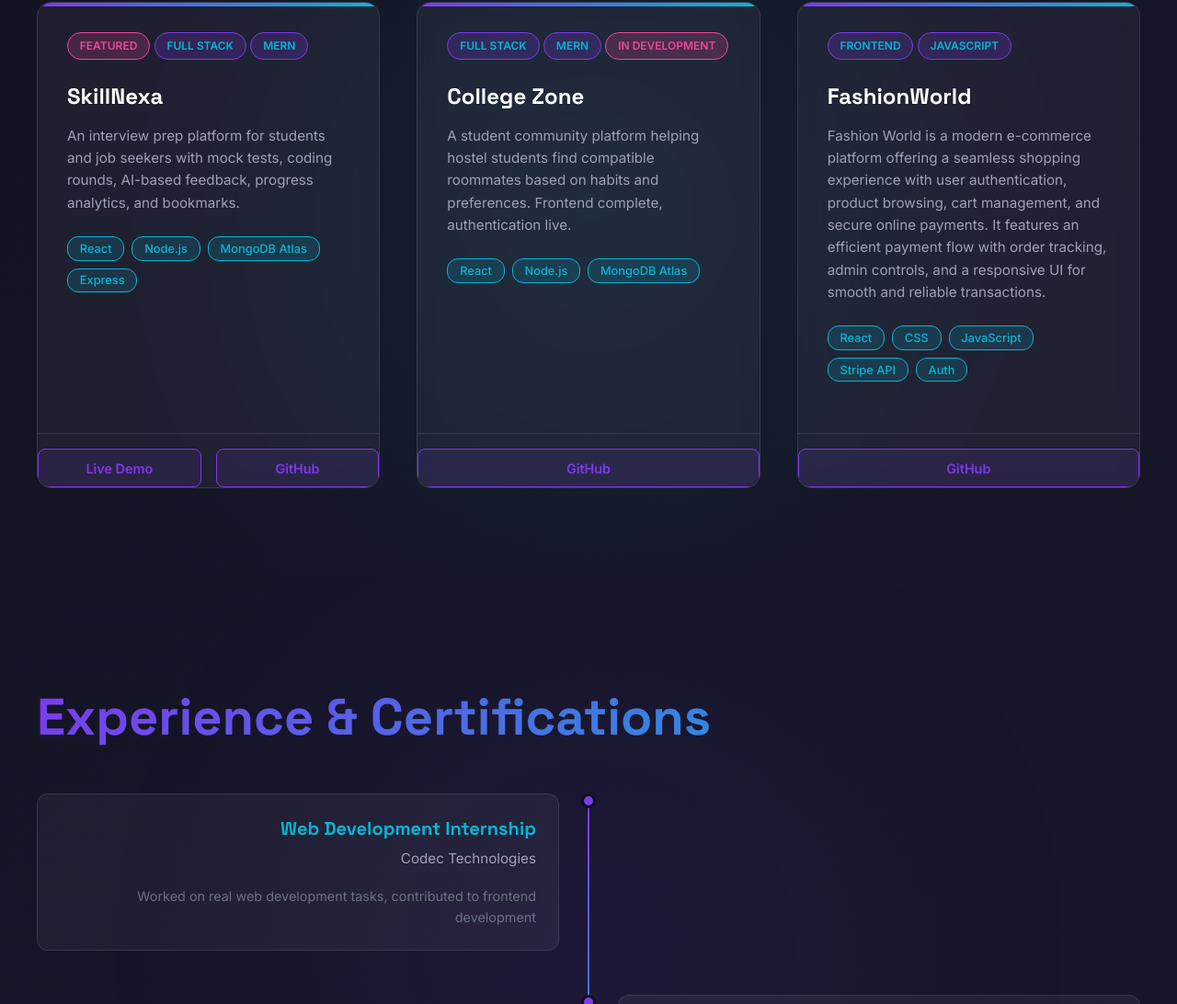
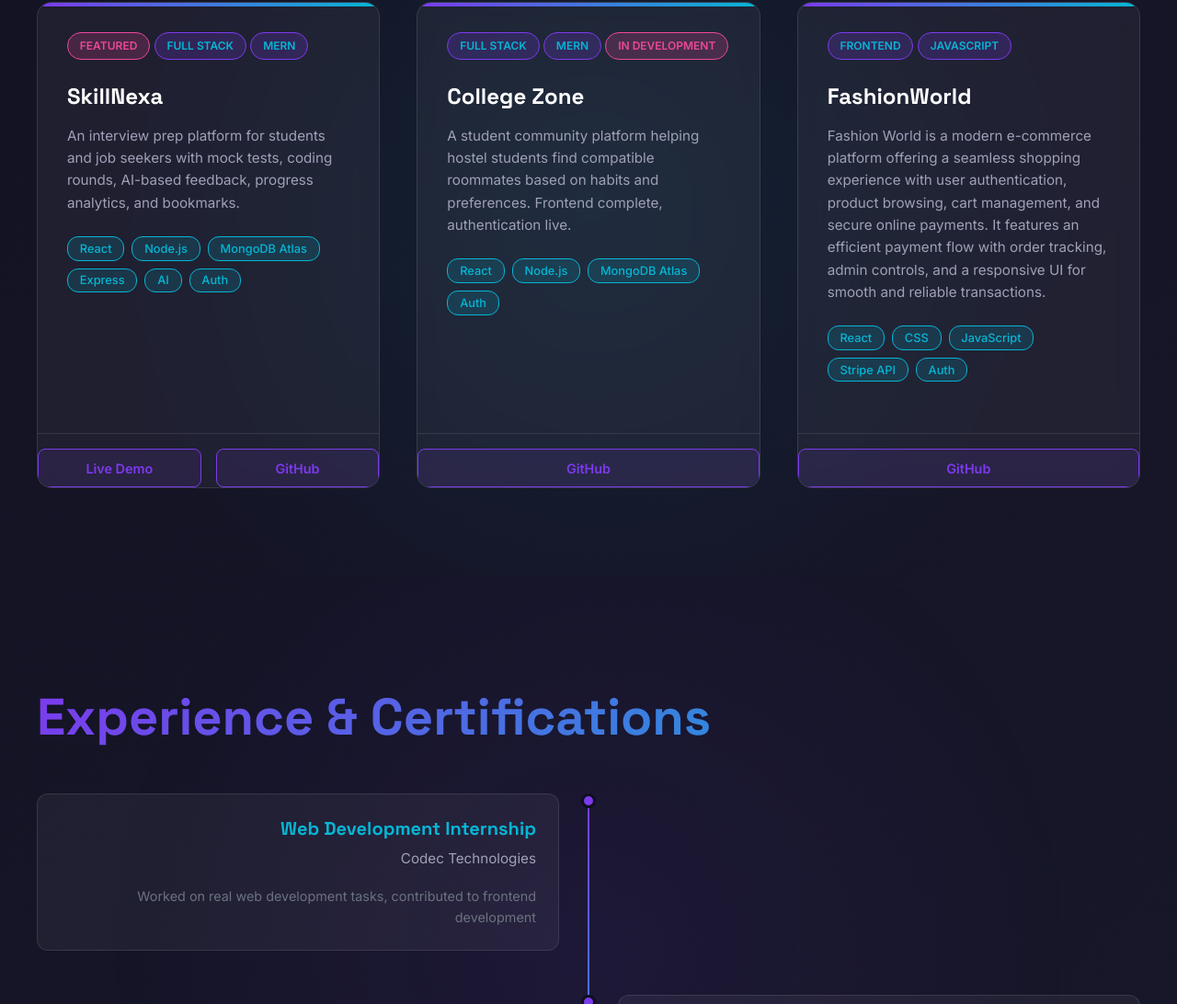
Before and after one commit to Amar2802/Portfolio, a plain HTML site: page index.html in a window 1280 px wide. Shown: the part 2581-3673 px from the top of the page at 92% size. Drawn offline with nearby package versions, Linux system fonts and the light colour scheme.

Commit message:
Middle commit

```diff
--- a/index.html
+++ b/index.html
@@ -165,6 +165,8 @@
                             <span class="tech-tag">Node.js</span>
                             <span class="tech-tag">MongoDB Atlas</span>
                             <span class="tech-tag">Express</span>
+                            <span class="tech-tag">AI</span>
+                            <span class="tech-tag">Auth</span>
                         </div>
                     </div>
                     <div class="project-links">
@@ -187,6 +189,7 @@
                             <span class="tech-tag">React</span>
                             <span class="tech-tag">Node.js</span>
                             <span class="tech-tag">MongoDB Atlas</span>
+                            <span class="tech-tag">Auth</span>
                         </div>
                     </div>
                     <div class="project-links">
```
